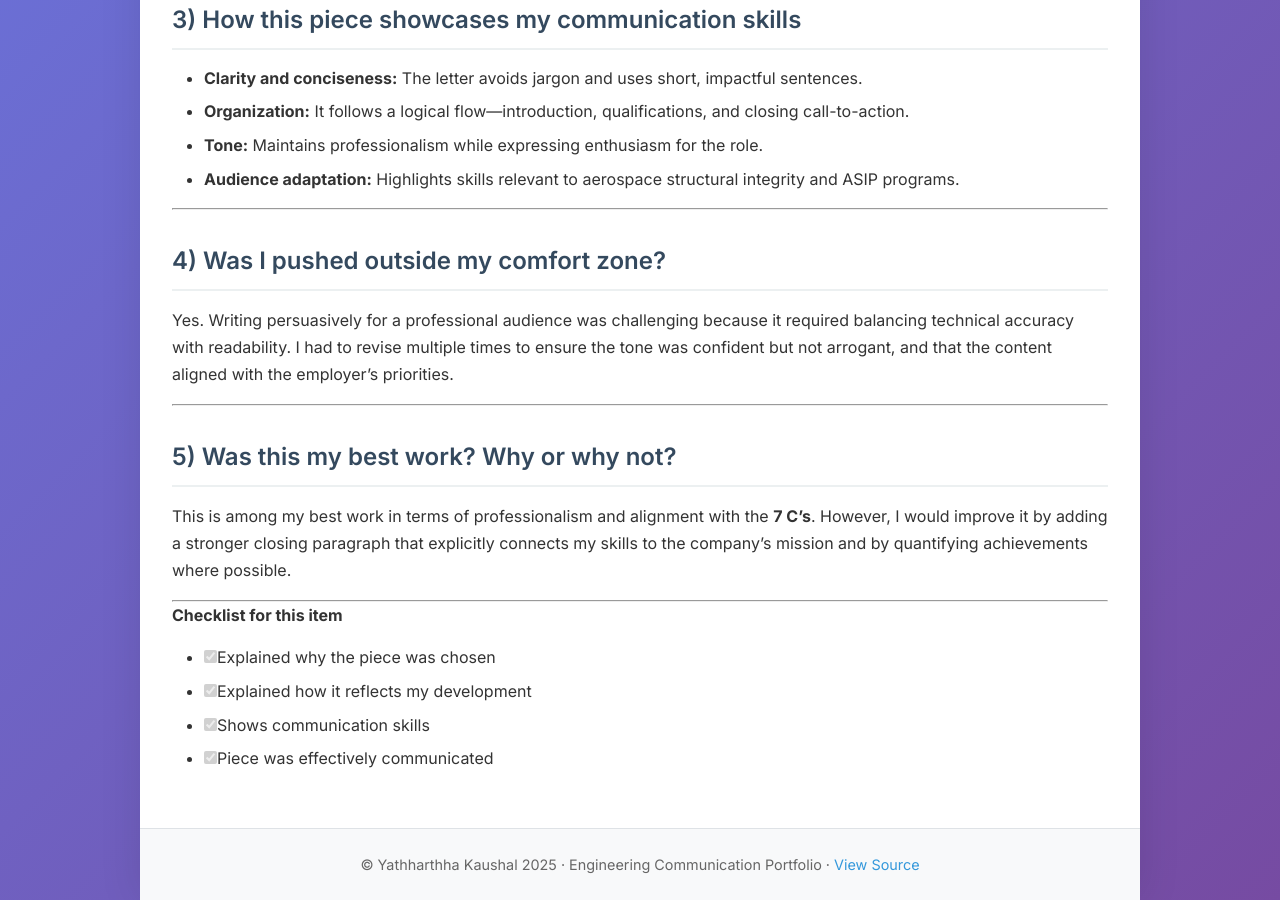
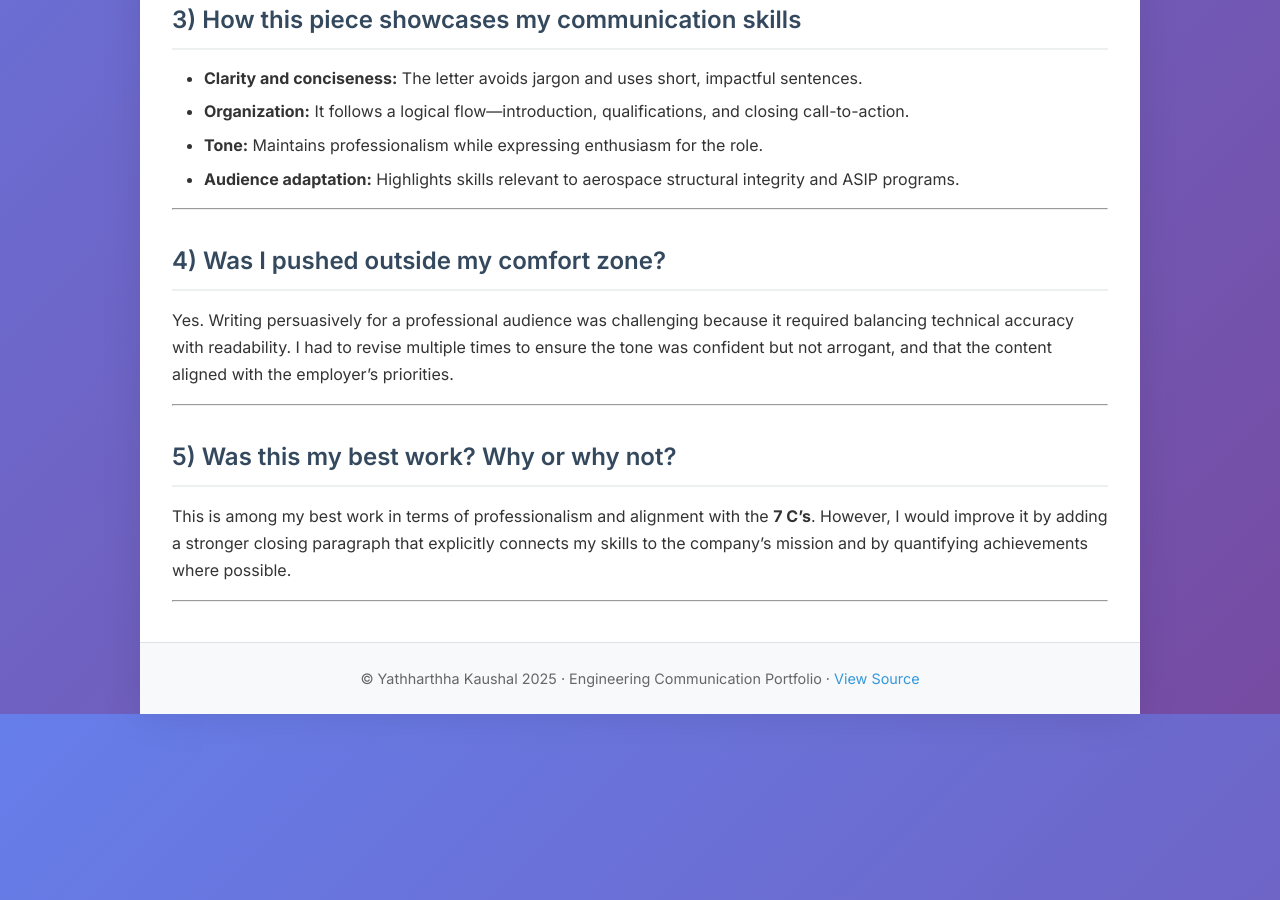
Before and after one commit to YK12321/Engineering-Portfolio, a Jekyll site: the page built from showcase/1-eng2003.md, in a window 1280 px wide and 900 px high, scrolled down 952 px. Built offline with Jekyll 4.4.1, drawn with Linux system fonts in a browser that asks for light colours.

Commit message:
Update 1-eng2003.md

```diff
--- a/showcase/1-eng2003.md
+++ b/showcase/1-eng2003.md
@@ -35,9 +35,3 @@ Yes. Writing persuasively for a professional audience was challenging because it
 This is among my best work in terms of professionalism and alignment with the **7 C’s**. However, I would improve it by adding a stronger closing paragraph that explicitly connects my skills to the company’s mission and by quantifying achievements where possible.
 
 ---
-
-**Checklist for this item**
-- [x] Explained why the piece was chosen
-- [x] Explained how it reflects my development
-- [x] Shows communication skills
-- [x] Piece was effectively communicated
```
